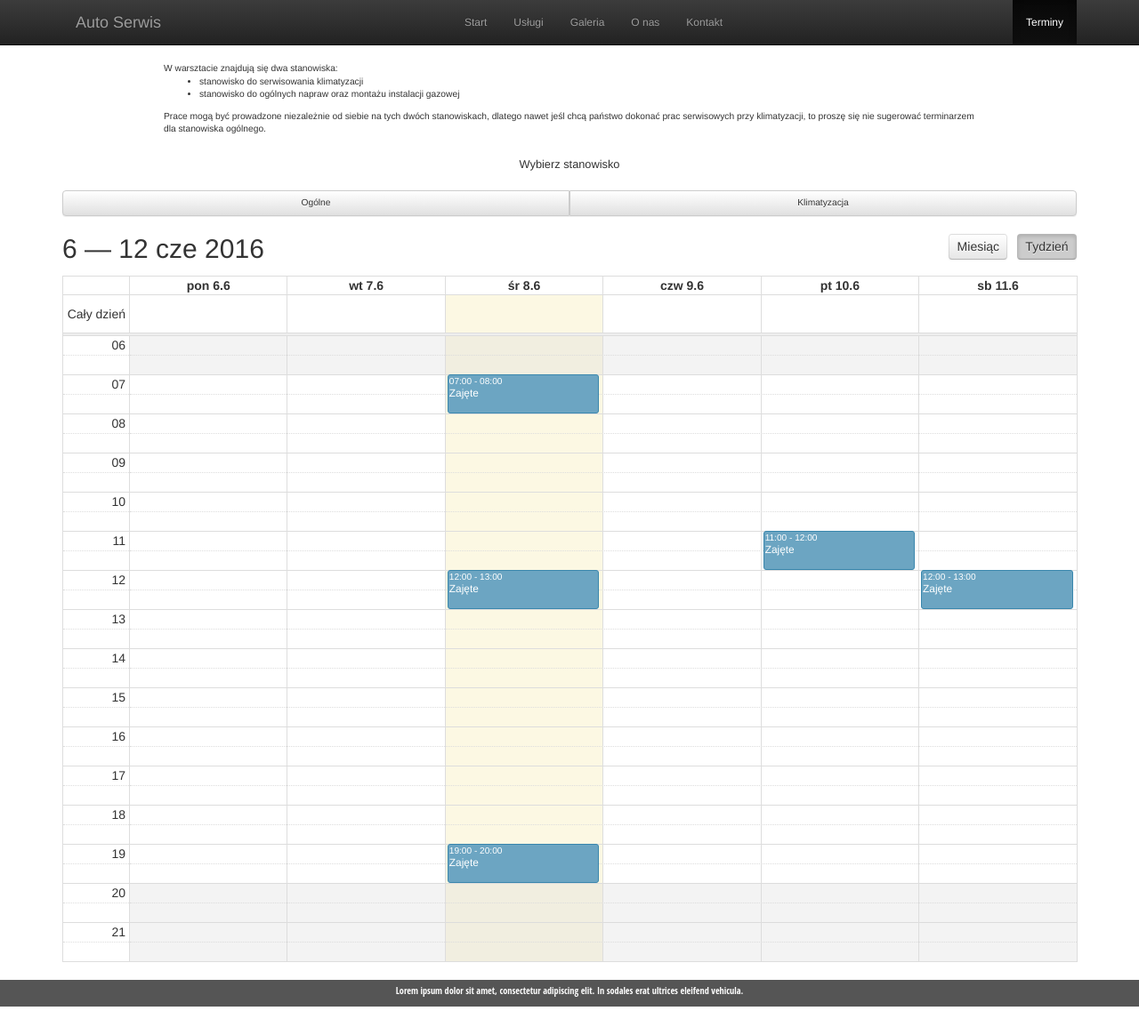
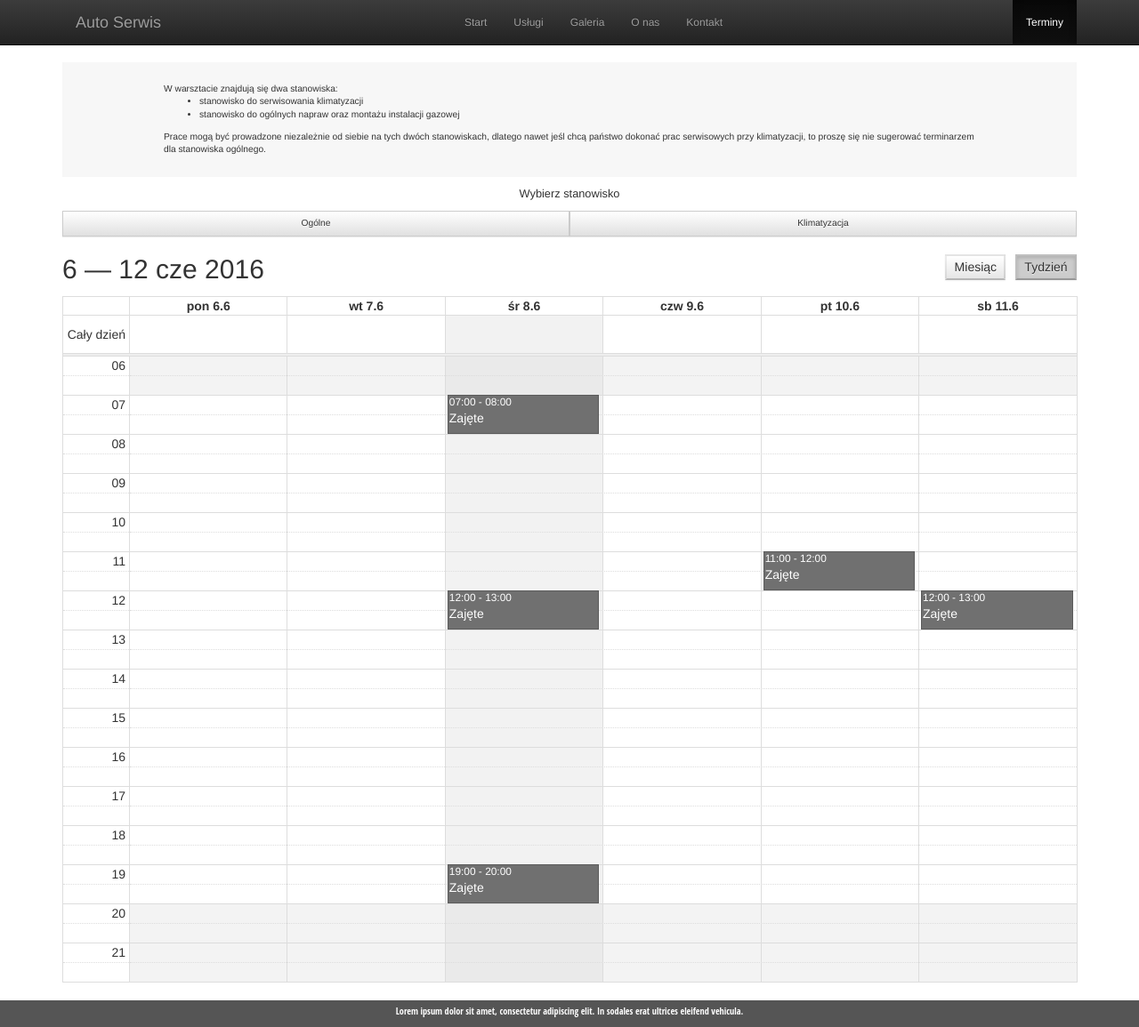
Before and after one commit to Fazii/ZIG, a PHP site: page /terminy.html in a window 1280 px wide. Shown: the whole page at 89% size. Before the commit the page ends 1132 px from the top, so only its background shows below. Run offline with PHP 8.4, Linux system fonts and the light colour scheme; lists and menus that the app fills with data are empty.

Commit message:
Calendar details

```diff
--- a/css/bootstrap-image-gallery.min.css
+++ /dev/null
@@ -1 +0,0 @@
-@charset "UTF-8";.blueimp-gallery .modal-body{position:relative;text-align:center;padding:0 0 56.25%;overflow:hidden;cursor:pointer}.blueimp-gallery .modal-footer{margin:0}.blueimp-gallery .modal-body img,.blueimp-gallery .modal-body .video-content video,.blueimp-gallery .modal-body .video-content iframe,.blueimp-gallery .modal-body .video-content a{max-width:100%;max-height:100%;margin:auto;position:absolute;top:0;right:0;bottom:0;left:0}.blueimp-gallery .modal-body .video-content video{display:none}.blueimp-gallery .modal-body .video-playing video{display:block}.blueimp-gallery .modal-body .video-content iframe{width:100%;height:100%;border:none;left:100%}.blueimp-gallery .modal-body .video-playing iframe{left:0}.blueimp-gallery .modal-body .video-playing img,.blueimp-gallery .modal-body .video-playing a{display:none}.blueimp-gallery .modal-body .video-content a{cursor:pointer}.blueimp-gallery .modal-body .video-content a:after{font-family:"Glyphicons Halflings";-webkit-font-smoothing:antialiased;content:"\e029";font-size:64px;line-height:64px;width:64px;height:64px;position:absolute;top:50%;margin:-32px 0 0 -32px}.blueimp-gallery .modal-body .video-loading a{background:url(../images/loading.gif) center no-repeat;background-size:64px 64px}.blueimp-gallery .modal-body .video-loading a:after{content:none}@media screen and (min-width:768px){.blueimp-gallery .modal-dialog{right:auto;left:auto;width:auto;max-width:900px;padding-left:5%;padding-right:5%}}
--- a/css/fullcalendar.css
+++ b/css/fullcalendar.css
@@ -47,7 +47,7 @@ body .fc { /* extra precedence to overcome jqui */
 }
 
 .fc-unthemed .fc-today {
-	background: #fcf8e3;
+	background: #F2F2F2;
 }
 
 .fc-highlight { /* when user is selecting cells */
@@ -174,21 +174,21 @@ NOTE: use percentage font sizes or else old IE chokes
 
 /* Firefox has an annoying inner border */
 .fc button::-moz-focus-inner { margin: 0; padding: 0; }
-
-.fc-state-default { /* non-theme */
+/*
+.fc-state-default {
 	border: 1px solid;
 }
 
-.fc-state-default.fc-corner-left { /* non-theme */
+.fc-state-default.fc-corner-left {
 	border-top-left-radius: 4px;
 	border-bottom-left-radius: 4px;
 }
 
-.fc-state-default.fc-corner-right { /* non-theme */
+.fc-state-default.fc-corner-right {
 	border-top-right-radius: 4px;
 	border-bottom-right-radius: 4px;
 }
-
+*/
 /* icons in buttons */
 
 .fc button .fc-icon { /* non-theme */
@@ -504,11 +504,10 @@ temporary rendered events).
 .fc-event {
 	position: relative; /* for resize handle and other inner positioning */
 	display: block; /* make the <a> tag block */
-	font-size: .85em;
+	font-size: 1em;
 	line-height: 1.3;
-	border-radius: 3px;
-	border: 1px solid #3a87ad; /* default BORDER color */
-	background-color: #3a87ad; /* default BACKGROUND color */
+	border: 1px solid #5B5B5B; /* default BORDER color */
+	background-color: #404040; /* default BACKGROUND color */
 	font-weight: normal; /* undo jqui's ui-widget-header bold */
 }
 
@@ -1259,6 +1258,8 @@ be a descendant of the grid when it is being dragged.
 	border-bottom-color: transparent;
 }
 #slots-picker-title{
+    position: relative;
+    top:10px;
     font-size: 1vw;
 }
 .btn{
@@ -1268,6 +1269,8 @@ be a descendant of the grid when it is being dragged.
 text-align: center;
 }
 #description{
-    padding:0 10% 2% 10%;
+    padding:2% 10% 2% 10%;
     font-size: 0.8vw;
+    background-color: #F7F7F7;
+
 }
--- a/css/style.css
+++ b/css/style.css
@@ -1,3 +1,9 @@
+*{
+ -webkit-border-radius: 0 !important;
+     -moz-border-radius: 0 !important;
+          border-radius: 0 !important;
+}
+
 html,
 body {
     margin: 0;
@@ -126,7 +132,6 @@ section {
 
 #aboutUS {
     font-family: 'Open Sans Condensed', sans-serif;
-    border-radius: 10px 10px 10px 10px;
     font-size: 1.2vw;
     margin: 0 auto;
     padding: 20px;
```
Also changed, not shown: css/bootstrap-image-gallery.css (deleted, +0 -87 lines).
